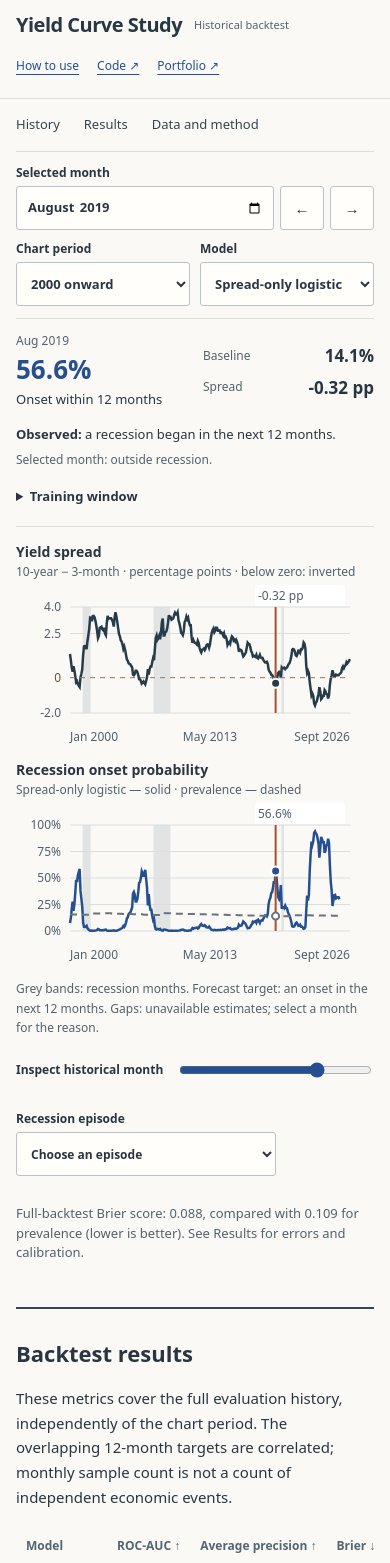
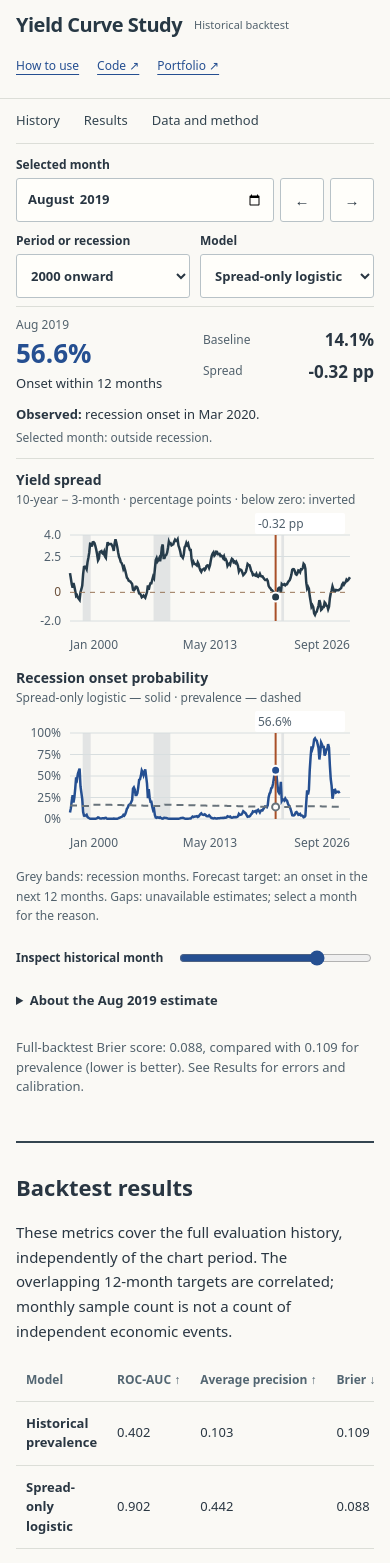
Before and after one commit to m21264551-arch/recession, a React (Vite) app in the folder dashboard/: page / in a window 390 px wide. Shown: the top 1563 px of the page. Built offline with nearby package versions, Linux system fonts and the light colour scheme.

Commit message:
Make historical outcomes and evaluation details easier to inspect

```diff
--- a/dashboard/src/App.jsx
+++ b/dashboard/src/App.jsx
@@ -63,7 +63,7 @@ function HistoryChart({ rows, model, selected, onSelect }) {
     window.addEventListener("resize",resize);
     return () => {observer.disconnect();window.removeEventListener("resize",resize);};
   }, []);
-  const height = width < 500 ? 170 : Math.max(170,Math.min(310,(viewportHeight-370)/2)),
+  const height = width < 500 ? 150 : Math.max(170,Math.min(310,(viewportHeight-370)/2)),
     left = 54,
     right = 24,
     top = 24,
@@ -368,6 +368,7 @@ export default function App() {
   const rows = study?.rows.filter(r=>episodeOnset ? r.date >= shiftMonth(episodeOnset,-36) && r.date <= shiftMonth(episodeOnset,24) : +r.date.slice(0,4)>=+period) || [];
   const inspected = study?.rows.find((r) => r.date === selected),
     prediction = inspected?.prediction;
+  const nextOnset = study?.rows.find((row, i) => row.USREC === 1 && study.rows[i - 1]?.USREC === 0 && row.date > selected && row.date <= shiftMonth(selected, 12));
   const fold = study?.folds.find((f) => f.id === prediction?.foldId);
   const pickPeriod = (value) => {
     if(value==="episode") return;
@@ -411,16 +412,16 @@ export default function App() {
             <section id="history-section" aria-label="Historical signals">
                 <div className="chart-controls">
                   <label>
-                    Chart period
-                    <select
-                      value={episodeOnset ? "episode" : period}
-                      onChange={(e) => pickPeriod(e.target.value)}
-                    >
-                      {episodeOnset && <option value="episode">Episode window</option>}
-                      <option value="1953">Full history</option>
-                      <option value="1980">1980 onward</option>
-                      <option value="2000">2000 onward</option>
-                      <option value="2010">2010 onward</option>
+                    Period or recession
+                    <select value={episodeOnset ? `episode:${episodeOnset}` : period}
+                      onChange={e=>e.target.value.startsWith("episode:") ? inspectEpisode(e.target.value.slice(8)) : pickPeriod(e.target.value)}>
+                      <optgroup label="Historical periods">
+                        <option value="1953">Full history</option><option value="1980">1980 onward</option>
+                        <option value="2000">2000 onward</option><option value="2010">2010 onward</option>
+                      </optgroup>
+                      <optgroup label="Before and after a recession">
+                        {study.episodes.map(e=><option key={e.onset} value={`episode:${e.onset}`}>{month(e.onset)} recession</option>)}
+                      </optgroup>
                     </select>
                   </label>
                   <label>
@@ -495,9 +496,9 @@ export default function App() {
                       <p>{prediction ? "Onset within 12 months" : inspected?.unavailableReason}</p></div>
                     <dl className="selected-values"><div><dt>Baseline</dt><dd>{prediction ? percent(prediction.scores.prevalence) : "Unavailable"}</dd></div>
                       <div><dt>Spread</dt><dd>{format(inspected?.spread, 2)} pp</dd></div></dl>
-                    <p className="observed-outcome"><strong>Observed:</strong> {inspected?.target === null ? "future window incomplete" : inspected?.target === 1 ? "a recession began in the next 12 months" : "no recession began in the next 12 months"}.
+                    <p className="observed-outcome"><strong>Observed:</strong> {inspected?.target === null ? "future window incomplete" : inspected?.target === 1 ? `recession onset in ${nextOnset ? month(nextOnset.date) : "the next 12 months"}` : "no recession began in the next 12 months"}.
                       <span>{inspected?.USREC === 1 ? "Selected month: in recession." : "Selected month: outside recession."}</span></p>
-                    {fold && <details className="training"><summary>Training window</summary><p>Fit on {month(fold.trainingStart)} – {month(fold.trainingEnd)}. Training outcomes end {month(fold.lastTrainingOutcome)}. Refit January {fold.id}.</p></details>}
+
                   </section>
                   <HistoryChart
                     rows={rows}
@@ -507,14 +508,7 @@ export default function App() {
                   />
 
                 </div>
-                <div className="episode-navigation">
-                  <label>Recession episode
-                    <select value={episodeOnset} onChange={e=>inspectEpisode(e.target.value)}>
-                      <option value="">Choose an episode</option>
-                      {study.episodes.map(e=><option key={e.onset} value={e.onset}>{month(e.onset)}</option>)}
-                    </select>
-                  </label>
-                </div>
+                    {fold && <details className="training"><summary>About the {month(selected)} estimate</summary><p>Baseline is the recession-onset frequency in the eligible training history. The estimate concerns a new onset in the following 12 months.</p><p>Fit on {month(fold.trainingStart)} – {month(fold.trainingEnd)}. Training outcomes end {month(fold.lastTrainingOutcome)}. Refit January {fold.id}.</p></details>}
                 <div className="note">
                   Full-backtest Brier score:{" "}
                   {format(study.models[model].metrics.brier)}, compared with{" "}
@@ -565,6 +559,10 @@ export default function App() {
                     <Calibration
                       points={study.models[model].metrics.calibration}
                     />
+                    <details className="calibration-data"><summary>Calibration values</summary>
+                      <ResultsTable label="Calibration bins" heads={["Mean prediction", "Observed onsets", "Months"]}
+                        rows={study.models[model].metrics.calibration.map(p=>[percent(p.meanPrediction),percent(p.observedFrequency),p.n])} />
+                    </details>
                     <p className="caption">
                       Ten fixed probability bins; circle size reflects the
                       number of months. The diagonal represents agreement, not a
@@ -628,6 +626,7 @@ export default function App() {
                   windows; Brier remains defined. This target follows USREC’s
                   convention, not the date an NBER announcement was published.
                 </p>
+                <details className="annual-details"><summary>Annual evaluation details · {study.folds.length} refits</summary>
                 <h3>Annual evaluation windows</h3>
                 <ResultsTable
                   heads={[
@@ -653,6 +652,8 @@ export default function App() {
                   Undefined means an annual evaluation period contains only one
                   target class. No numeric substitute is inserted.
                 </p>
+                <a href="/api/study.json" download>Download complete study data ↓</a>
+                </details>
               </section>
               <section className="method" id="method-section">
                 <h2>Data and method</h2>
--- a/dashboard/src/index.css
+++ b/dashboard/src/index.css
@@ -21,10 +21,10 @@ button:disabled { opacity:.45; cursor:default; }
 .sr-only { position:absolute; width:1px; height:1px; overflow:hidden; clip:rect(0,0,0,0); white-space:nowrap; }
 
 /* Section navigation does not replace or unmount the study. */
-.views { display:flex; gap:28px; padding:4px 0; border-bottom:1px solid var(--line); margin-bottom:16px; }
+.views { position:sticky; top:0; z-index:5; background:#faf9f5; display:flex; gap:28px; padding:4px 0; border-bottom:1px solid var(--line); margin-bottom:16px; }
 .views a { display:inline-flex; align-items:center; min-height:44px; color:#344550; font-size:13px; text-decoration:none; }
 .views a:hover,.views a:focus-visible { color:var(--blue); text-decoration:underline; }
-#history-section,#results-section,#method-section { scroll-margin-top:16px; }
+#history-section,#results-section,#method-section { scroll-margin-top:70px; }
 .chart-controls { display:flex; flex-wrap:wrap; gap:16px; align-items:end; margin-bottom:12px; }
 label { display:flex; flex-direction:column; gap:4px; font-size:12px; font-weight:600; }
 .chart-controls select { font-size:13px; }
@@ -32,7 +32,7 @@ label { display:flex; flex-direction:column; gap:4px; font-size:12px; font-weigh
 .month-controls { display:flex; gap:6px; align-items:end; margin-left:auto; }
 .month-controls button { min-width:44px; }
 .month-controls input { font-size:13px; }
-.selected { display:grid; grid-template-columns: minmax(170px,.85fr) minmax(210px,1fr) minmax(300px,1.65fr) auto; gap:20px; align-items:center; padding:12px 0; margin-bottom:8px; border-block:1px solid var(--line); }
+.selected { display:grid; grid-template-columns: minmax(170px,.85fr) minmax(210px,1fr) minmax(300px,1.65fr); gap:20px; align-items:center; padding:12px 0; margin-bottom:8px; border-block:1px solid var(--line); }
 .selected .selection-label { margin:0; font-size:12px; color:#52626d; }
 .selected h2 { font-size:28px; margin:2px 0; color:var(--blue); font-variant-numeric:tabular-nums; }
 .selected p { font-size:13px; margin:2px 0; }
@@ -40,7 +40,7 @@ label { display:flex; flex-direction:column; gap:4px; font-size:12px; font-weigh
 .selected-values dt { font-size:12px; color:#52626d; }
 .selected-values dd { font-size:21px; font-weight:650; margin:4px 0; font-variant-numeric:tabular-nums; }
 .observed-outcome span { display:block; font-size:12px; color:#52626d; margin-top:5px; }
-.training { font-size:12px; max-width:220px; }
+.training { font-size:13px; max-width:75ch; margin-top:4px; }
 .training summary { white-space:nowrap; }
 .history { min-width:0; }
 .history h2 { font-size:14px; margin:0 0 3px; }
@@ -85,7 +85,7 @@ footer { display:flex; justify-content:space-between; flex-wrap:wrap; gap:16px;
 .guide-steps { padding-left:22px; margin:18px 0; }
 .guide-steps li { margin:12px 0; line-height:1.65; }
 .learning-guide a { display:inline-flex; align-items:center; min-height:44px; }
-#tool { scroll-margin-top:16px; }
+#tool { scroll-margin-top:70px; }
 @media(max-width:1199px) {
  .selected { grid-template-columns:180px 210px 1fr; gap:16px; }
  .training { grid-column:1/-1; max-width:75ch; }
@@ -103,7 +103,7 @@ footer { display:flex; justify-content:space-between; flex-wrap:wrap; gap:16px;
  .chart-controls select { width:100%; min-width:0; }
  .month-controls { grid-column:1/-1; grid-row:1; margin:0; }
  .month-controls label { flex:1; }
- .selected { grid-template-columns:1fr 1fr; gap:10px 16px; margin-bottom:16px; padding:12px 0; }
+ .selected { grid-template-columns:1fr 1fr; gap:6px 16px; margin-bottom:12px; padding:8px 0; }
  .selected-values { grid-template-columns:1fr; gap:6px; }
  .selected-values>div { display:flex; justify-content:space-between; align-items:center; }
  .selected-values dd { font-size:17px; margin:0; }
@@ -115,3 +115,14 @@ footer { display:flex; justify-content:space-between; flex-wrap:wrap; gap:16px;
  .snapshot { flex-direction:column; gap:6px; }
 }
 @media(prefers-reduced-motion:reduce) { * { scroll-behavior:auto!important; } }
+
+.annual-details { border-top:1px solid var(--line); margin-top:24px; }
+.annual-details summary { font-size:15px; }
+.calibration-data { margin:12px 0; }
+.calibration-data td { min-width:0; }
+.training p { font-size:13px; }
+@media(max-width:760px) {
+ .views { padding:0; }
+ .observed-outcome span { margin-top:3px; }
+ .chart-controls { margin-bottom:8px; }
+}
```
Also changed, not shown: 3 other files (tests, documents, lock files or other folders).
